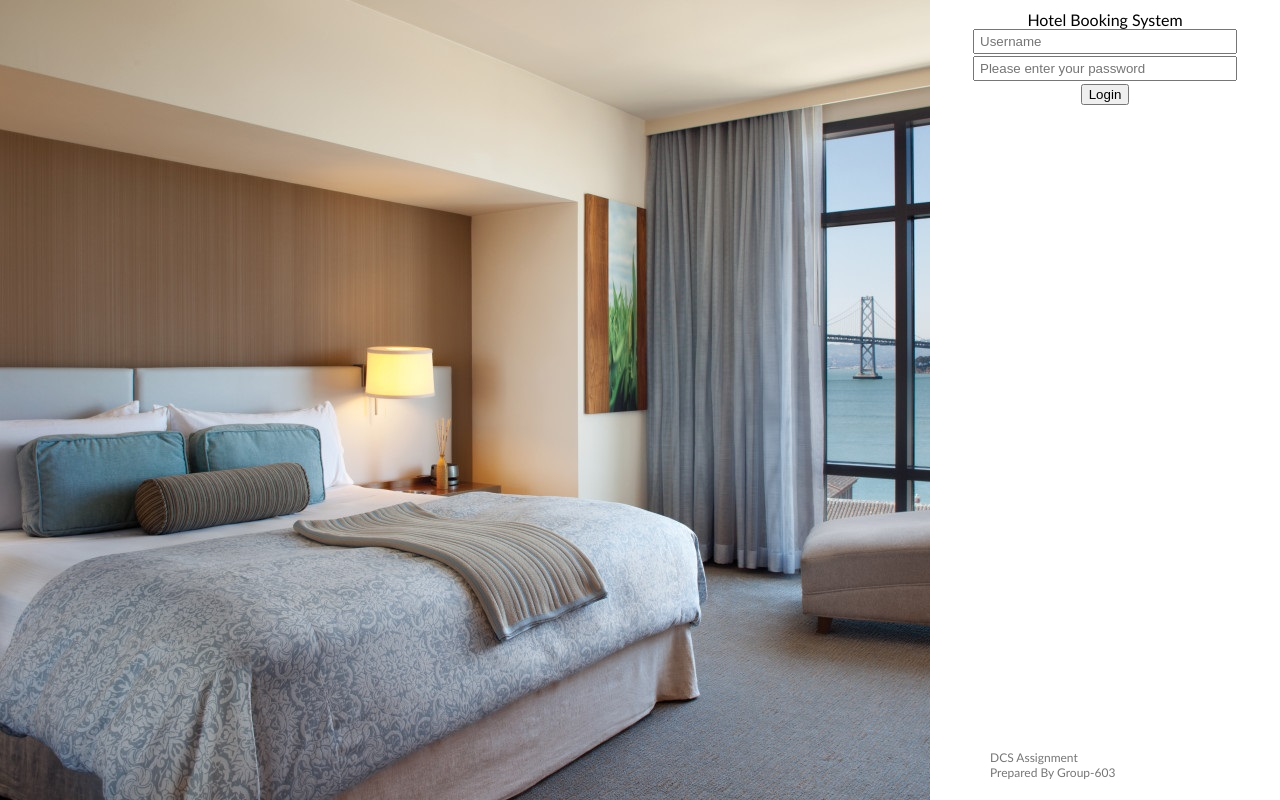
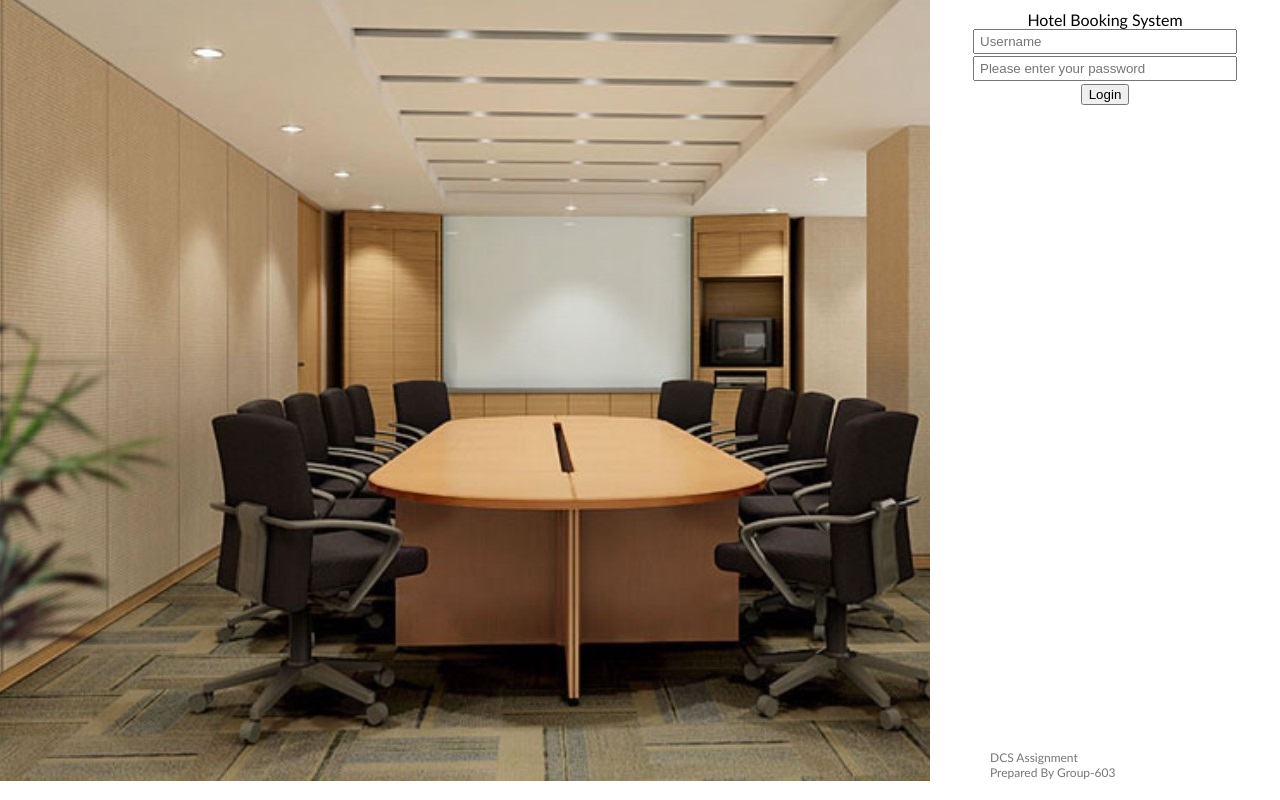
Before and after one commit to dolphinotaku/nodejs-DistributedSys, a website: page app/client-side/index.html in a window 1280 px wide. Drawn offline with nearby package versions, Linux system fonts and the light colour scheme.

Commit message:
improvement

```diff
--- a/app/client-side/index.html
+++ b/app/client-side/index.html
@@ -11,7 +11,7 @@
 <body>
   <div id="loginFrm">
   <div id="background_container" class="ie_legacy">
-	<img id="background_background_image" src="img/hotel-1200x800.jpg">
+	<img id="background_background_image" src="img/meeting-rm-cover.jpg">
   </div>
   <div id="loginPanel">
 		Hotel Booking System
```
Also changed, not shown: app/main.js (+26 -80 lines), app/client-side/img/meeting-rm-cover.jpg (added).
